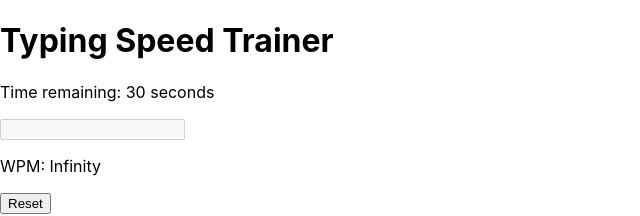
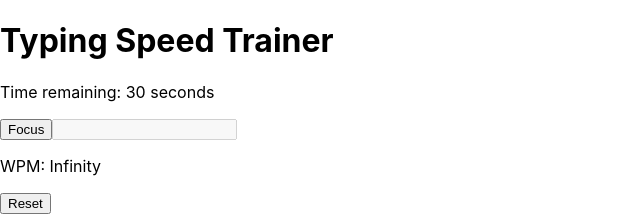
Before and after one commit to 0R8-9dzcl/typing-speed-trainer, a React (Create React App) app: page / in a window 1280 px wide. Shown: the top 216 px of the page, without its empty margins (0-640 px from the left). Built offline with nearby package versions, Linux system fonts and the light colour scheme.

Commit message:
feat: фокусироваться на инпуте по нажатию на кнопку

```diff
--- a/src/components/TypingContainer/TypingContainer.jsx
+++ b/src/components/TypingContainer/TypingContainer.jsx
@@ -22,6 +22,7 @@ const TypingContainer = ({ correctString }) => {
     inputRef,
     inputValue: typingSring,
     handleChange: onType,
+    focusInput,
     isCompleted,
     clearInput,
     completeTyping,
@@ -73,6 +74,7 @@ const TypingContainer = ({ correctString }) => {
         )
       }
       <p className='timer'>Time remaining: {timeLeft} seconds</p>
+      <button type="button" className="focus" onClick={focusInput}>Focus</button>
       <Input
         inputRef={inputRef}
         className="input"
```
